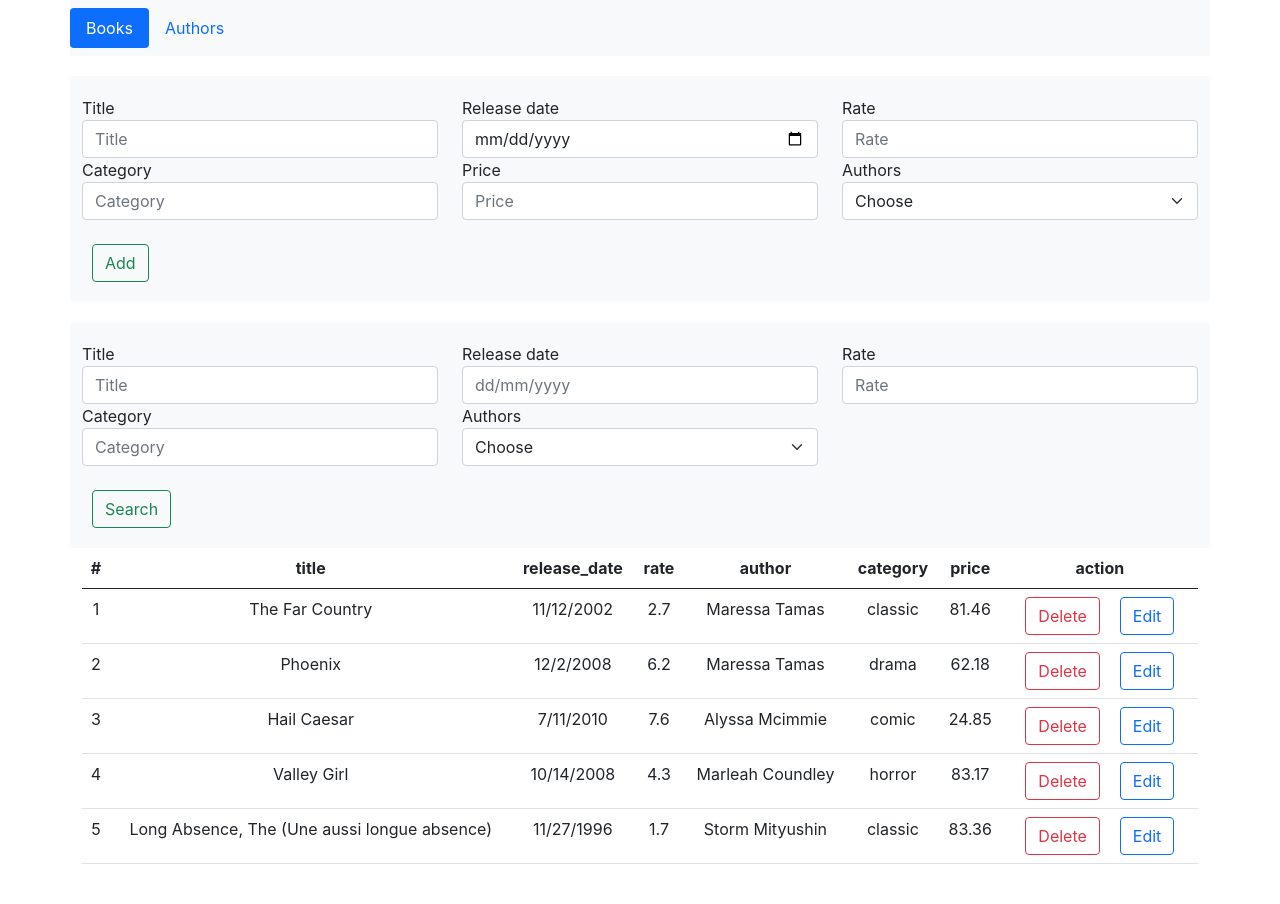
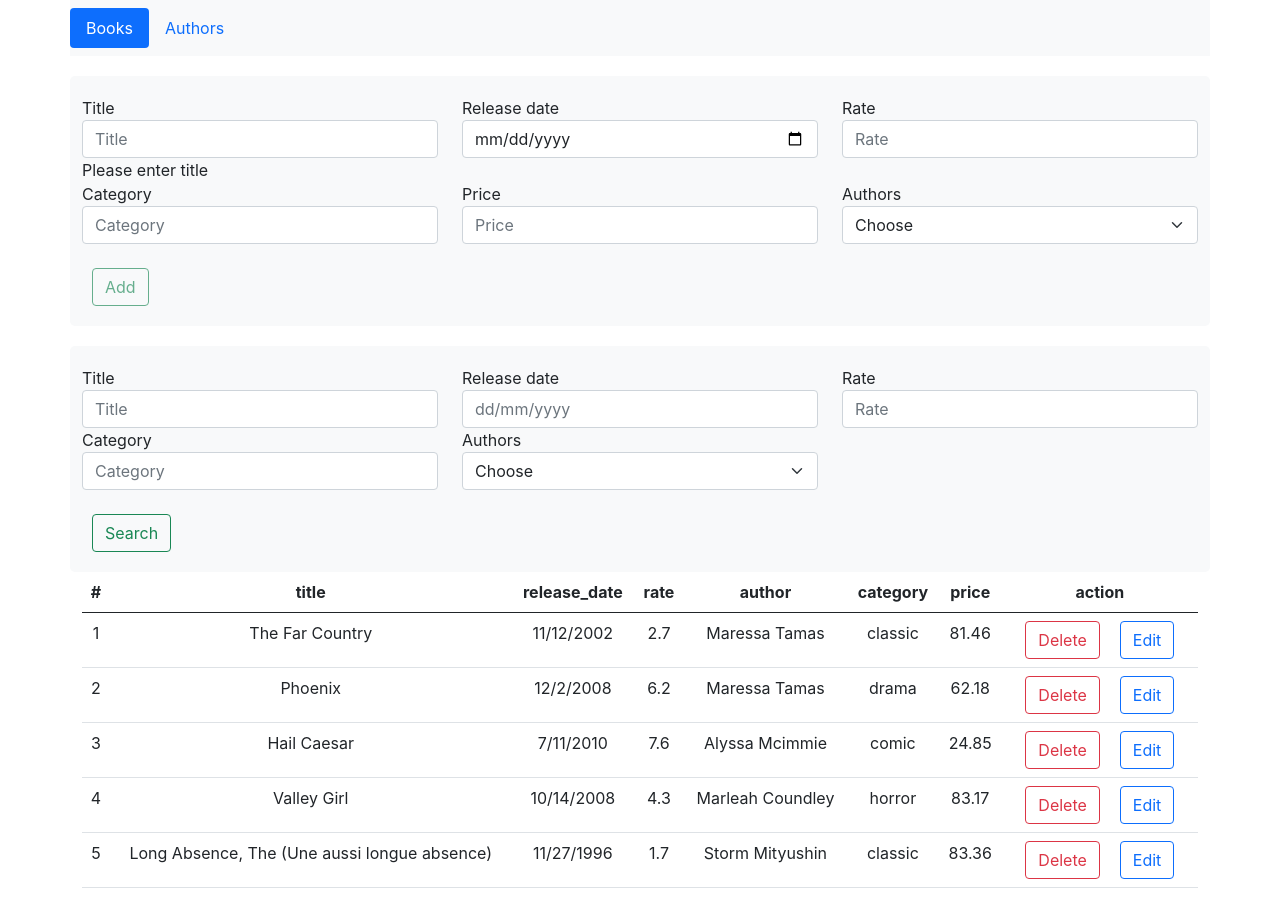
Before and after one commit to somayehbhr/my-library, a React (Create React App) app: page /books in a window 1280 px wide. Before the commit the page ends 880 px from the top, so only its background shows below. Built offline with nearby package versions, Linux system fonts and the light colour scheme.

Commit message:
feat: add formik form

```diff
--- a/package.json
+++ b/package.json
@@ -4,6 +4,7 @@
   "private": true,
   "homepage": "https://somayehbhr.github.io/my-library",
   "dependencies": {
+    "formik": "^2.2.9",
     "react": "^17.0.2",
     "react-dom": "^17.0.2",
     "react-redux": "^7.2.4",
@@ -39,7 +40,6 @@
     ]
   },
   "devDependencies": {
-    "@types/react-router-dom": "^5.1.7",
     "@testing-library/jest-dom": "^5.14.1",
     "@testing-library/react": "^11.2.7",
     "@testing-library/user-event": "^13.1.9",
@@ -47,6 +47,7 @@
     "@types/node": "^15.12.2",
     "@types/react": "^17.0.11",
     "@types/react-dom": "^17.0.7",
+    "@types/react-router-dom": "^5.1.7",
     "gh-pages": "^3.2.1",
     "prettier": "2.3.1",
     "typescript": "^4.3.2"
--- a/src/components/Button/index.tsx
+++ b/src/components/Button/index.tsx
@@ -1,14 +1,17 @@
 import { FC, MouseEventHandler } from "react";
 
-interface DeleteBooksProps {
-	onClick: MouseEventHandler<HTMLButtonElement>;
+interface Props {
+	onClick?: MouseEventHandler<HTMLButtonElement>;
+	type?: "submit" | "reset" | "button";
 	text: string;
 	className?: string;
+	disabled?: boolean;
 }
-export const Button: FC<DeleteBooksProps> = (props) => {
+export const Button: FC<Props> = (props) => {
 	return (
 		<button
-			type="button"
+			disabled={props.disabled}
+			type={props.type}
 			className={`btn btn-outline-${props.className}`}
 			onClick={props.onClick}
 		>
--- a/src/screens/Books/components/AddBook/index.tsx
+++ b/src/screens/Books/components/AddBook/index.tsx
@@ -1,6 +1,7 @@
 // Hooks
 import { useState, useEffect, ChangeEvent } from "react";
 import { useDispatch, useSelector } from "react-redux";
+import { useFormik } from "formik";
 // Common components
 import { Button } from "../../../../components/Button";
 
@@ -13,6 +14,7 @@ export const AddBook = (props: IDetailEntity) => {
 	const dispatch = useDispatch();
 	const authors = useSelector((state: any) => state.authors.list);
 	const isEditModeEnabled = props.bookInfo?.hasOwnProperty("title");
+	const [firstSubmited, setFirstSubmited] = useState(false);
 	const [bookInfo, setBookInfo] = useState({
 		title: "",
 		release_date: "",
@@ -21,7 +23,33 @@ export const AddBook = (props: IDetailEntity) => {
 		price: "",
 		author_id: -1,
 	});
+	const formik = useFormik({
+		initialValues: {
+			title: "",
+			release_date: "",
+			rate: "",
+			category: "",
+			price: "",
+			author_id: -1,
+		},
+		validateOnChange: true,
+		validateOnMount: true,
+		validate: (values) => {
+			const errors: Partial<typeof values> = {};
+			setFirstSubmited(true);
 
+			if (!values.title) {
+				errors.title = "Please enter title";
+			}
+			if (!values.rate) {
+				errors.rate = "Please enter rate";
+			}
+			return errors;
+		},
+		onSubmit: (values) => {
+			isEditModeEnabled ? editBook() : addBook();
+		},
+	});
 	function handleAddBook(add: any) {
 		dispatch({
 			type: "BOOKS/ADD",
@@ -77,11 +105,12 @@ export const AddBook = (props: IDetailEntity) => {
 		clearBookInfo();
 	}
 
-	function changeTitle(event: ChangeEvent<HTMLInputElement>) {
-		setBookInfo({ ...bookInfo, title: event.target.value });
-	}
 	function changeRate(event: ChangeEvent<HTMLInputElement>) {
-		setBookInfo({ ...bookInfo, rate: event.target.value });
+		const { value } = event.target;
+		if (value === "" || (Number(value) && Number(value) <= 10)) {
+			// setBookInfo({ ...bookInfo, rate: event.target.value });
+			formik.setFieldValue("rate", Number(value).toFixed(1));
+		}
 	}
 	function changeReleaseDate(event: ChangeEvent<HTMLInputElement>) {
 		setBookInfo({ ...bookInfo, release_date: event.target.value });
@@ -102,25 +131,25 @@ export const AddBook = (props: IDetailEntity) => {
 
 	return (
 		<div className="container addSection bg-light">
-			<form>
+			<form onSubmit={formik.handleSubmit}>
 				<div className="row">
 					<div className="col-md-4">
 						<label>Title</label>
 						<input
 							type="text"
-							required
+							name="title"
 							className="form-control"
 							placeholder="Title"
 							id="autoSizingInput"
-							value={bookInfo?.title}
-							onChange={changeTitle}
+							value={formik.values.title}
+							onChange={formik.handleChange}
 						/>
+						{formik.errors.title || null}
 					</div>
 					<div className="col-md-4">
 						<label>Release date</label>
 						<input
 							type="date"
-							required
 							className="form-control"
 							id="autoSizingInput"
 							placeholder="dd/mm/yyyy"
@@ -132,14 +161,14 @@ export const AddBook = (props: IDetailEntity) => {
 						<label>Rate</label>
 						<input
 							type="number"
-							required
-							min="0.0"
-							max="10.0"
-							step="0.1"
+							name="rate"
+							min={0}
+							max={10}
+							step={0.1}
 							className="form-control"
 							id="autoSizingInput"
 							placeholder="Rate"
-							value={bookInfo?.rate}
+							value={formik.values.rate}
 							onChange={changeRate}
 						/>
 					</div>
@@ -148,7 +177,6 @@ export const AddBook = (props: IDetailEntity) => {
 					<div className="col-md-4">
 						<label>Category</label>
 						<input
-							required
 							type="text"
 							className="form-control"
 							id="autoSizingInput"
@@ -160,7 +188,6 @@ export const AddBook = (props: IDetailEntity) => {
 					<div className="col-md-4">
 						<label>Price</label>
 						<input
-							required
 							type="number"
 							min="0"
 							className="form-control"
@@ -173,7 +200,6 @@ export const AddBook = (props: IDetailEntity) => {
 					<div className="col-md-4">
 						<label>Authors</label>
 						<select
-							required
 							defaultValue={-1}
 							className="form-select"
 							id="autoSizingSelect"
@@ -193,9 +219,10 @@ export const AddBook = (props: IDetailEntity) => {
 				<div className="row">
 					<div className="col-md-3">
 						<Button
-							onClick={isEditModeEnabled ? editBook : addBook}
+							disabled={!!Object.keys(formik.errors).length}
 							text={isEditModeEnabled ? "Update" : "Add"}
 							className={isEditModeEnabled ? "primary" : "success"}
+							type="submit"
 						/>
 					</div>
 				</div>
--- a/src/store/Books/book.reducer.ts
+++ b/src/store/Books/book.reducer.ts
@@ -53,8 +53,13 @@ export const bookReducer: Reducer<BookState> = (state = initialState, action) =>
 
 		return { ...state, list: $books };
 	} else if (action.type === "BOOKS/SEARCH") {
+		const filteredSearchValues = Object.entries(action.payload).filter(
+			(item: any) => item[1] !== -1 || item[1] !== "",
+		);
+		// [["title", "hello"], ["rate", 10]]
 		const $filteredBooks = state.readOnlyList.filter((s) => {
 			const { title, release_date, rate, category, author_id } = action.payload;
+
 			return (
 				s.author_id === author_id ||
 				(s.title.includes(title) &&
```
Also changed, not shown: 1 other file (tests, documents, lock files or other folders).
